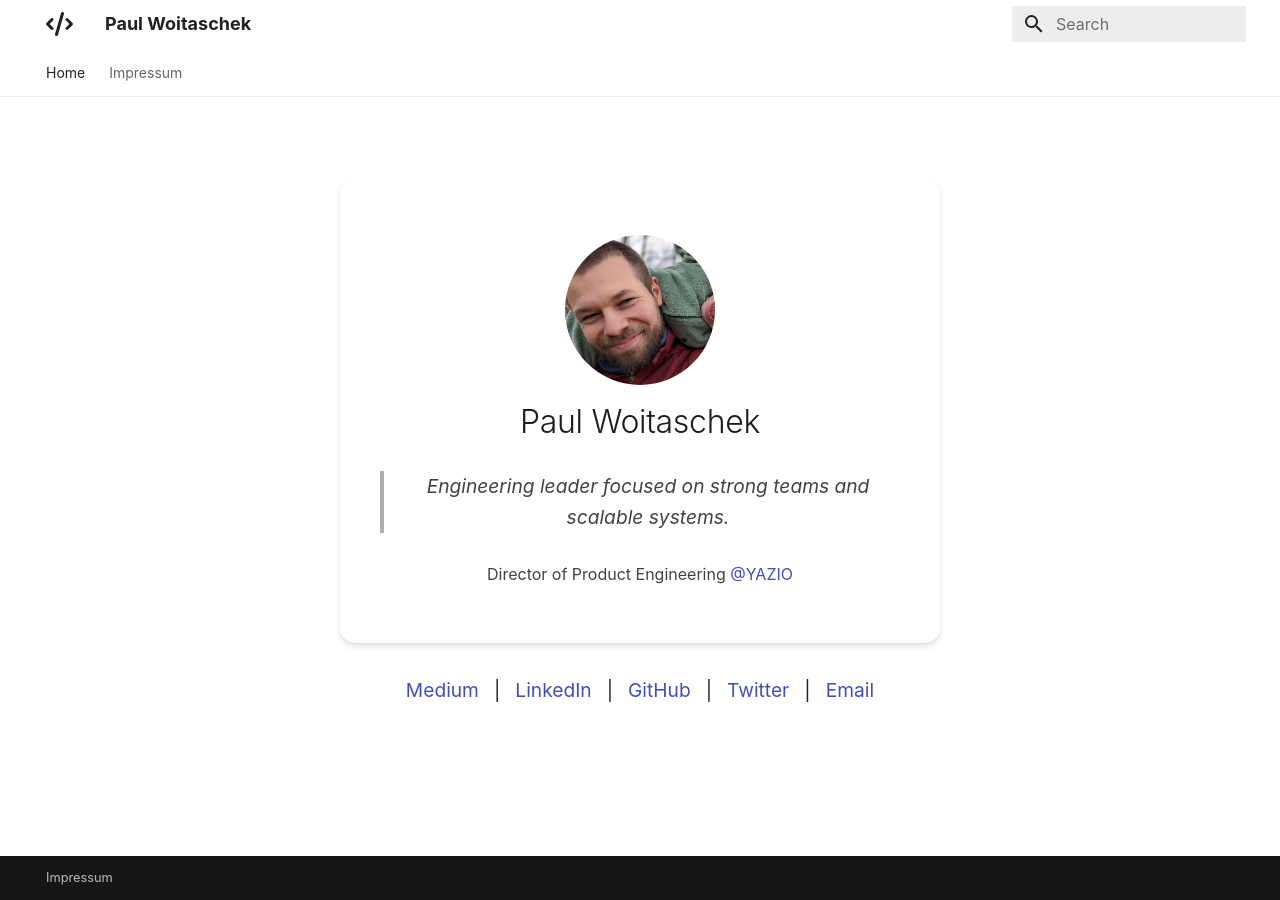
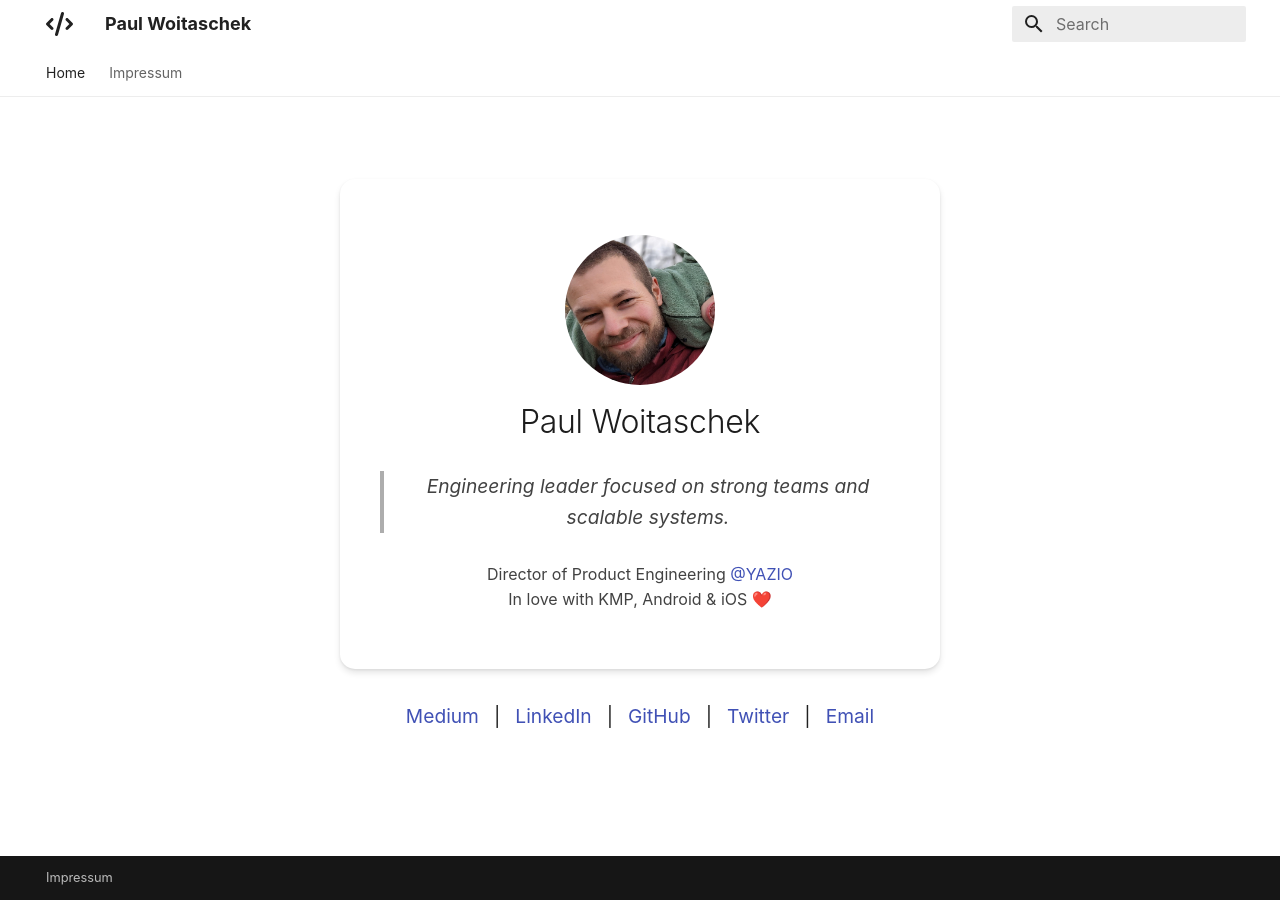
Before and after one commit to PaulWoitaschek/paulwoitaschek.github.io, an MkDocs documentation site: the page built from docs/index.md, in a window 1280 px wide. Built offline with MkDocs 1.6.1 and Material for MkDocs 9.7.7, drawn with Linux system fonts in a browser that asks for light colours; some web fonts are replaced.

Commit message:
Update wording

```diff
--- a/docs/index.md
+++ b/docs/index.md
@@ -14,6 +14,7 @@ hide:
 > Engineering leader focused on strong teams and scalable systems.
 
 Director of Product Engineering [@YAZIO](https://www.yazio.com)
+In love with KMP, Android & iOS ❤️
 
 </div>
 
```
